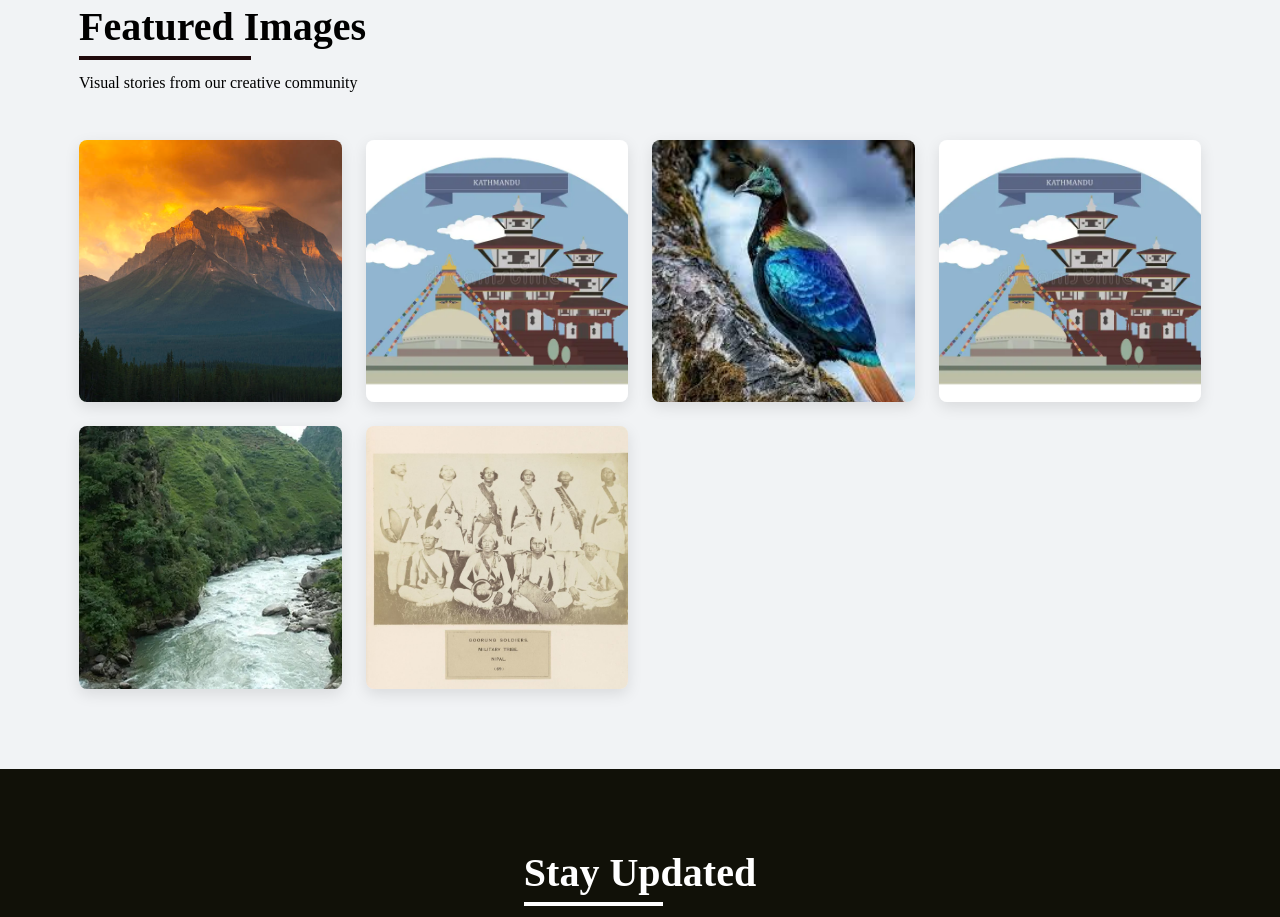
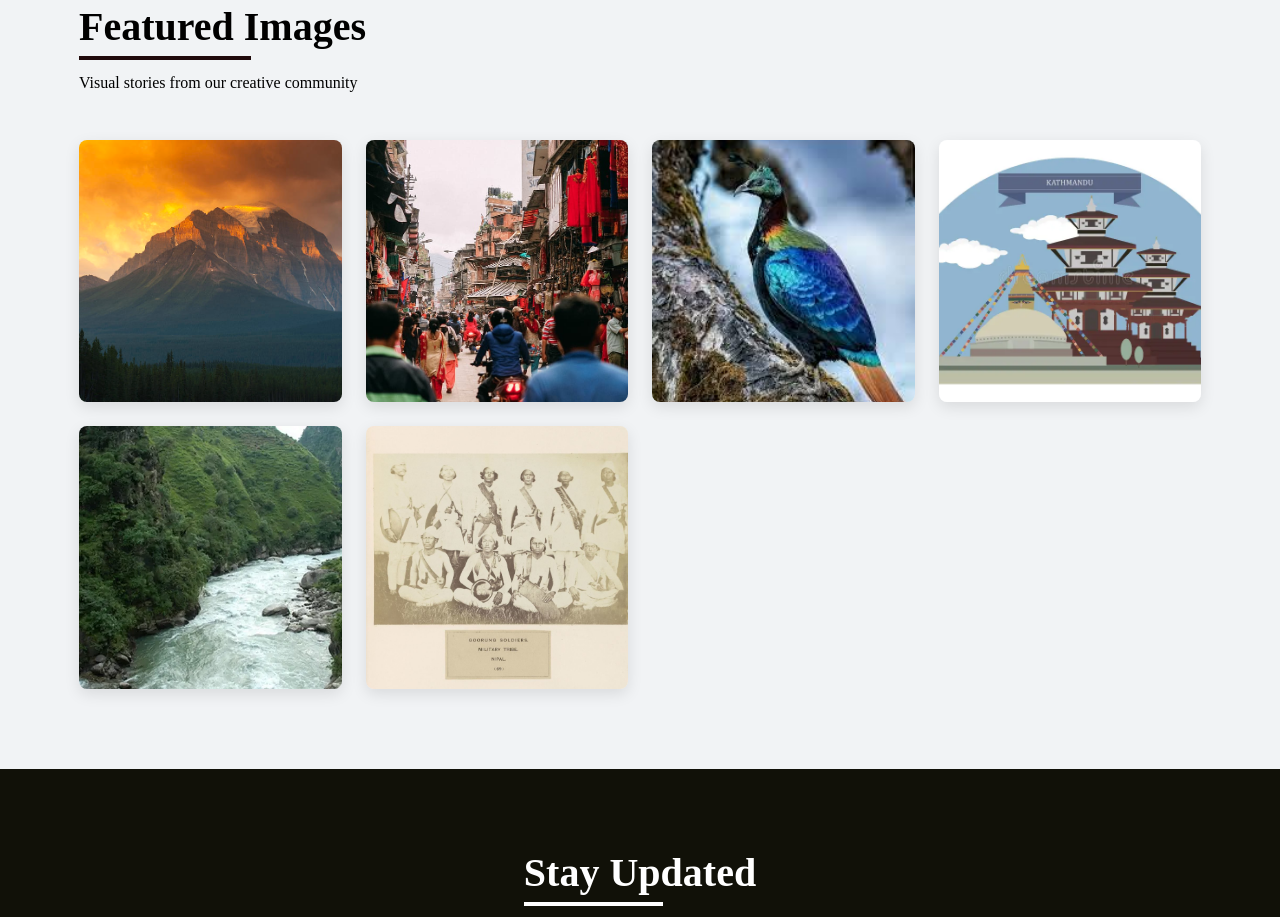
Before and after one commit to RaGoo/Ragoosblog, a plain HTML site: page index.html in a window 1280 px wide. Shown: the part 1480-2397 px from the top of the page. Drawn offline with Linux system fonts and the light colour scheme; files whose address does not match are found by name.

Commit message:
Update index.html

```diff
--- a/index.html
+++ b/index.html
@@ -596,7 +596,7 @@
 
                 <!-- Gallery Item 2 -->
                 <div class="gallery-item">
-                    <img src="kathmandu-nepal-capital-largest-municipality-61618208.webp" alt="City">
+                    <img src="nepal-kathmandu-street-people.jpg" alt="City">
                     <div class="gallery-overlay">
                         <h4 class="gallery-title">Urban Life</h4>
                         <p>from internet</p>
```
